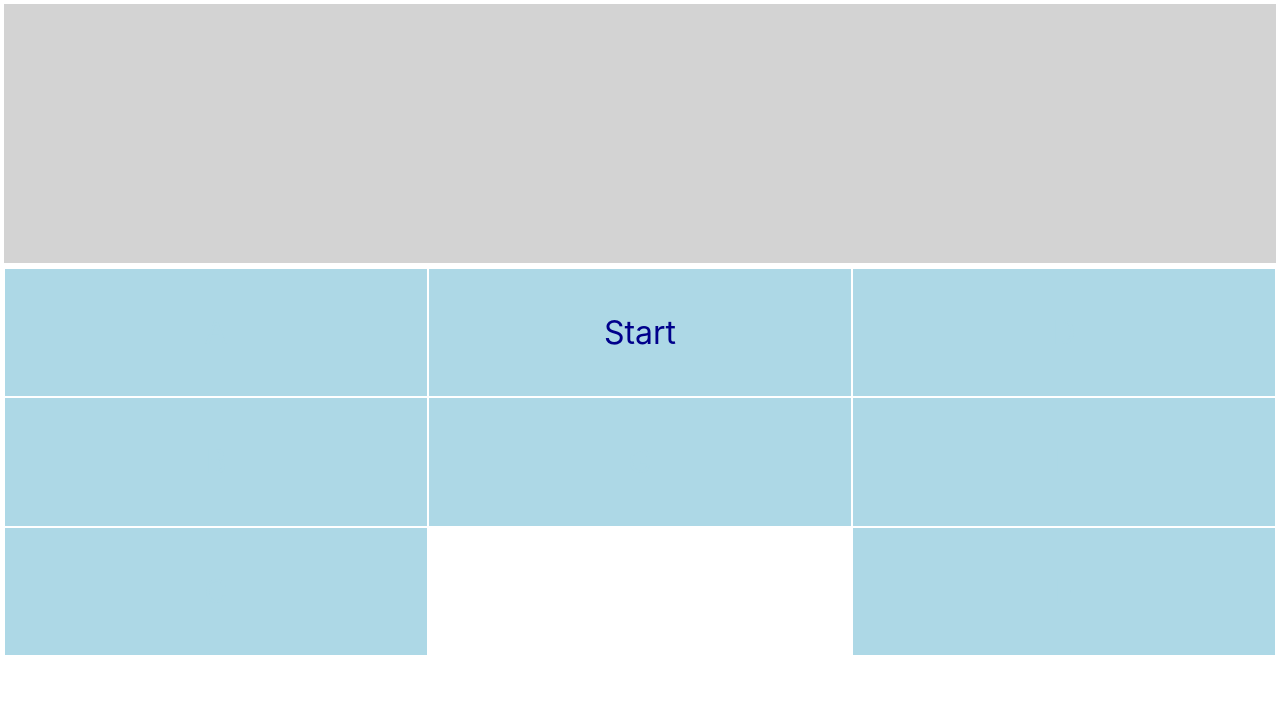
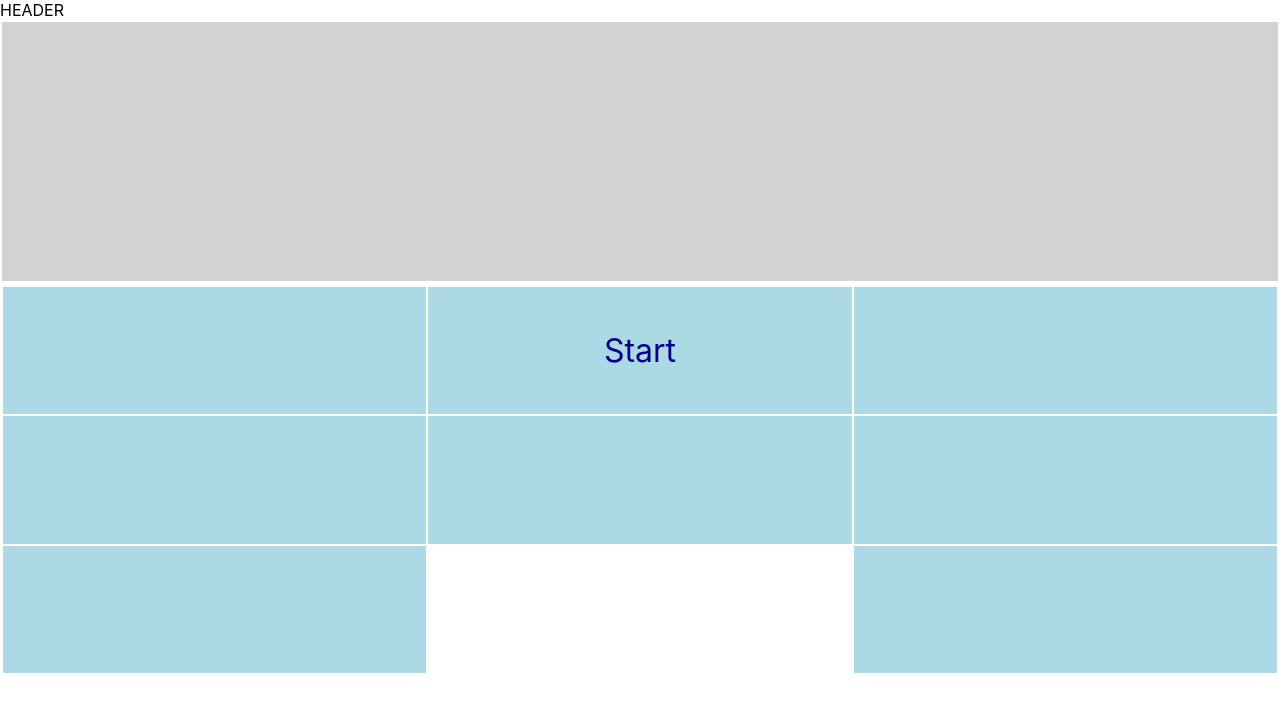
Before and after one commit to davidsjg/chord-key-id, a React (Create React App) app: page / in a window 1280 px wide. Shown: the top 712 px of the page. Built offline with nearby package versions, Linux system fonts and the light colour scheme.

Commit message:
router with outlet working

```diff
--- a/package.json
+++ b/package.json
@@ -9,6 +9,7 @@
     "firebase": "^11.1.0",
     "react": "^19.0.0",
     "react-dom": "^19.0.0",
+    "react-router-dom": "^7.1.3",
     "react-scripts": "5.0.1",
     "web-vitals": "^2.1.4"
   },
--- /dev/null
+++ b/src/About/About.js
@@ -0,0 +1,12 @@
+import React from "react";
+
+
+
+function About() {
+  return (
+    <>
+    ABOUT MAFAK
+    </>
+  );
+}
+export default About;
--- a/src/App.js
+++ b/src/App.js
@@ -1,12 +1,19 @@
+import About from "./About/About";
+import App2 from "./App2";
+import Header from "./Header/Header";
 import SevenGame from "./SevenGame/SevenGame";
-
+import { BrowserRouter as Router, Routes, Route } from "react-router-dom";
 
 function App() {
-
   return (
-    <div className="mainAppContain">
-      <SevenGame/>
-    </div>
+    <Router>
+      <Routes>
+        <Route path="/" element={<App2 />}>
+          <Route index element={<SevenGame />} />
+          <Route path="/about" element={<About />} />
+        </Route>
+      </Routes>
+    </Router>
   );
 }
 
--- /dev/null
+++ b/src/App2.js
@@ -0,0 +1,18 @@
+import About from "./About/About";
+import Header from "./Header/Header";
+import SevenGame from "./SevenGame/SevenGame";
+import { BrowserRouter as Router, Routes, Route } from "react-router-dom";
+import { Outlet } from "react-router-dom";
+
+function App2() {
+  return (
+    <>
+      <div >
+        <Header />
+        <Outlet />
+      </div>
+    </>
+  );
+}
+
+export default App2;
--- /dev/null
+++ b/src/Header/Header.js
@@ -0,0 +1,11 @@
+import React from "react";
+
+
+function Header() {
+  return (
+    <>
+    HEADER
+    </>
+  );
+}
+export default Header;
```
Also changed, not shown: src/Bigfoot/Bigfoot.js (added, +10 -0 lines), src/Header/SectionHeader.js (added, +7 -0 lines), 1 other file (tests, documents, lock files or other folders).
